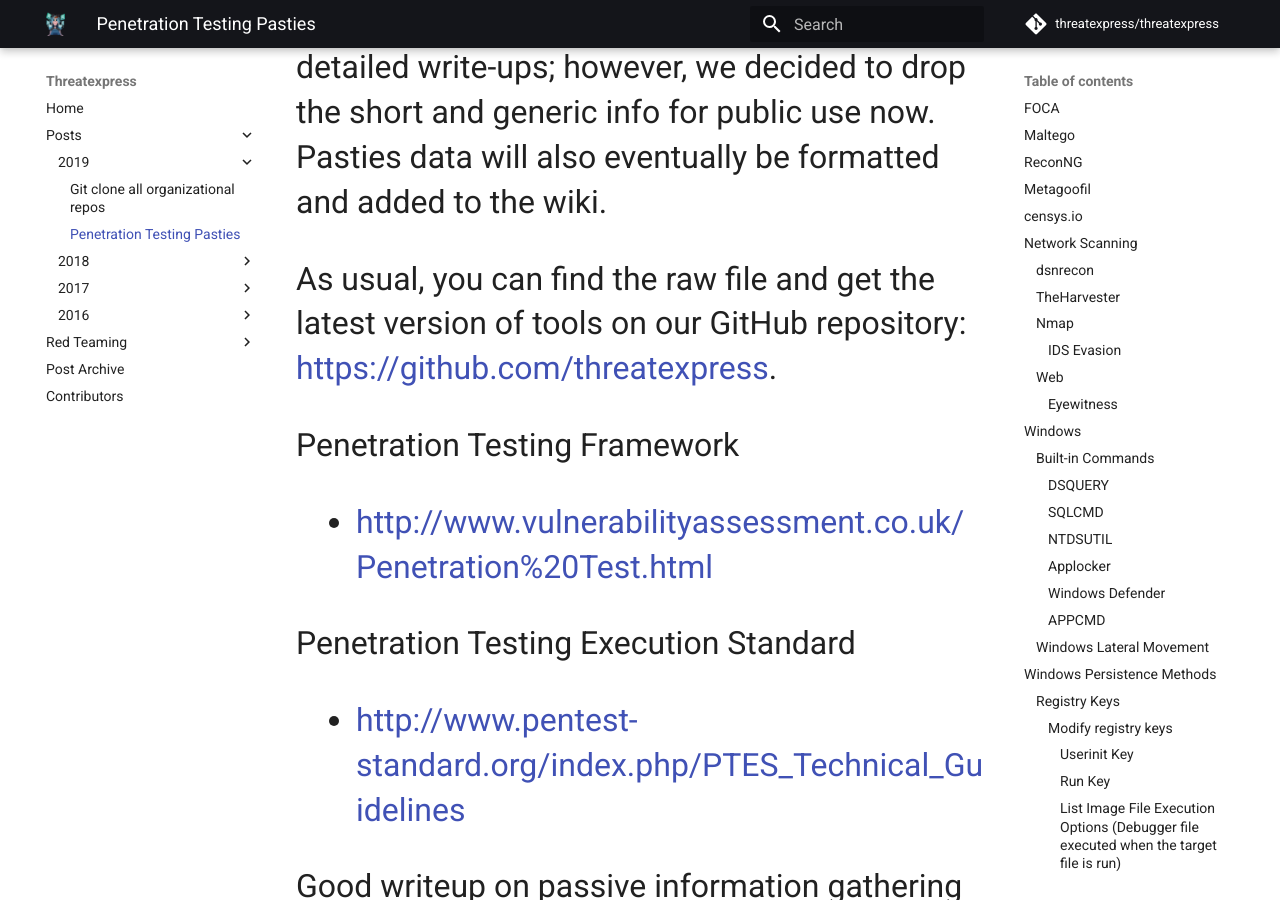
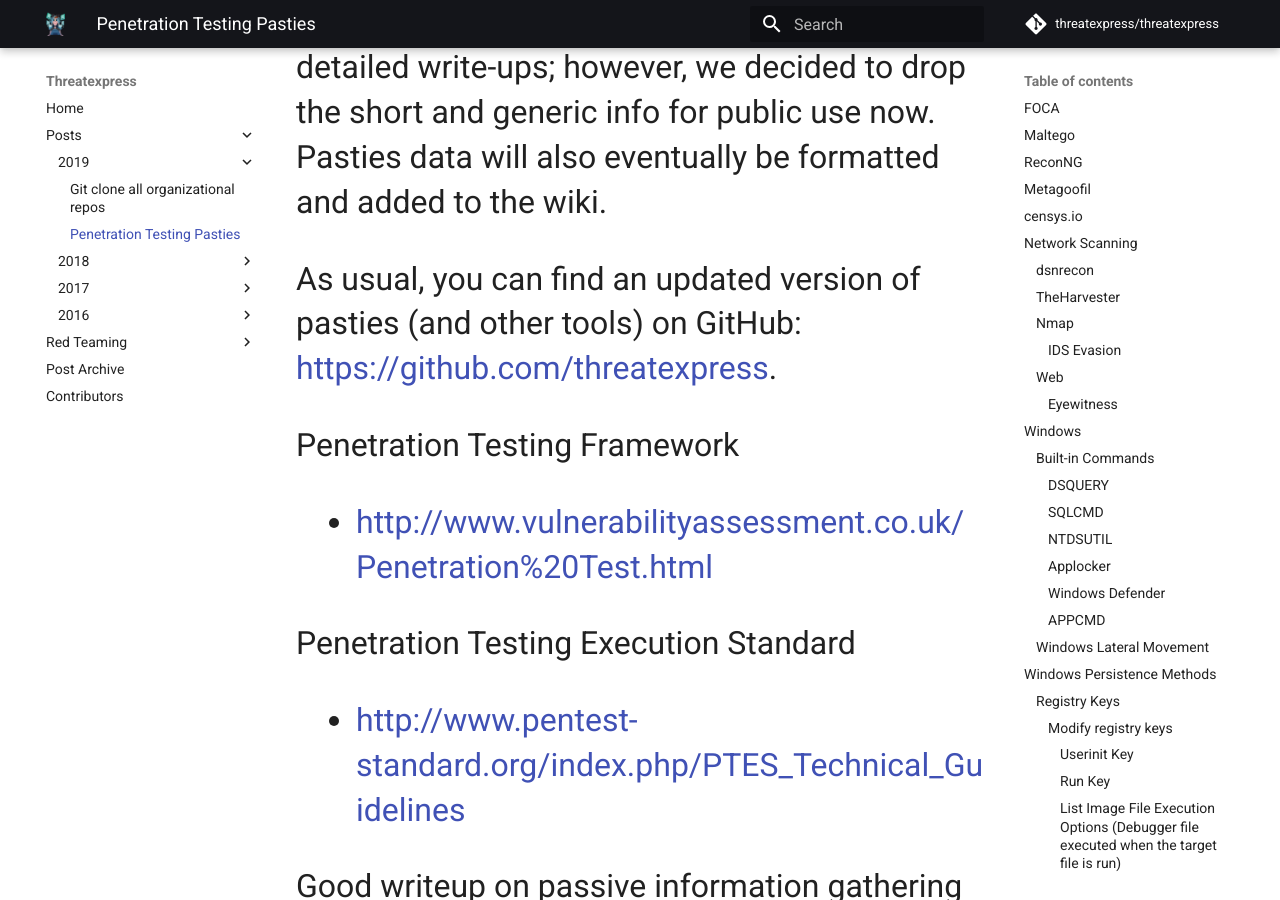
Before and after one commit to threatexpress/threatexpress, an MkDocs documentation site: the page built from docs/blogs/2019/penetration-testing-pasties.md, in a window 1280 px wide and 900 px high, scrolled down 1095 px. Built offline with MkDocs 1.6.1 and Material for MkDocs 9.7.7, drawn with Linux system fonts in a browser that asks for light colours; nearby versions of some CDN libraries; comment, search, counter and statistics services are not loaded.

Commit message:
Reference update

```diff
--- a/docs/blogs/2019/penetration-testing-pasties.md
+++ b/docs/blogs/2019/penetration-testing-pasties.md
@@ -7,7 +7,7 @@
 
 'Pasties' started as a small file used to collect random bits of information and scripts that were common to many individual tests. Most of this is just a consolidation of publicly available information and things that Joe Vest ([@joevest][2]), Andrew Chiles ([@andrewchiles][3]), Derek Rushing, or myself ([@minis_io][4]) have found useful. Over time additional sections, section placeholders, snippets, and links were added for "quick reference" and has grown to quite a sizable markdown file. The more complex or longer sections will be separated into smaller more detailed write-ups; however, we decided to drop the short and generic info for public use now. Pasties data will also eventually be formatted and added to the wiki.
 
-As usual, you can find the raw file and get the latest version of tools on our GitHub repository: https://github.com/threatexpress.
+As usual, you can find an updated version of pasties (and other tools) on GitHub: https://github.com/threatexpress.
 
 Penetration Testing Framework
 
```
